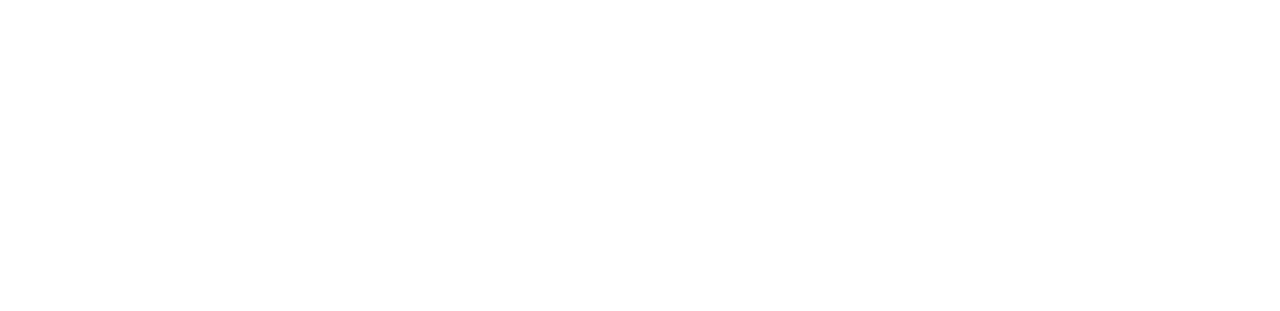
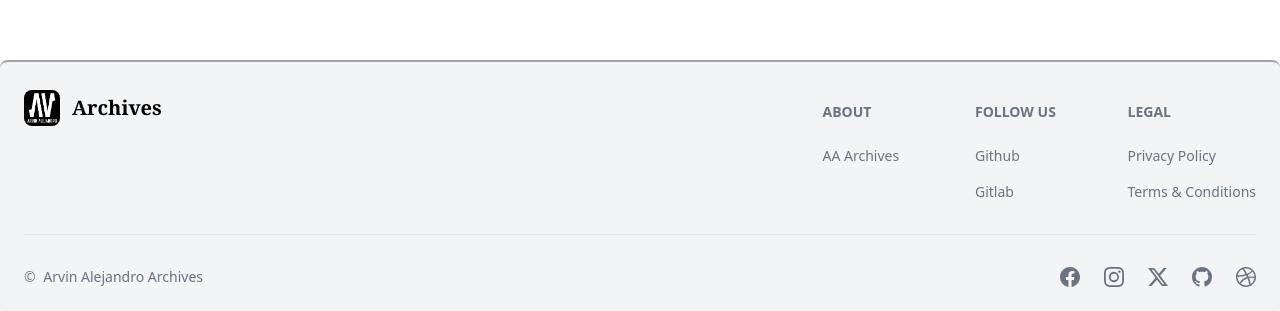
Before and after one commit to arvinalejandro/blog-app, a React (Vite) app in the folder client/: page / in a window 1280 px wide. Shown: the part 820-1131 px from the top of the page. Before the commit the page ends 800 px from the top, so only its background shows below. Built offline with nearby package versions, Linux system fonts and the light colour scheme.

Commit message:
created footer comp

```diff
--- a/client/src/App.jsx
+++ b/client/src/App.jsx
@@ -6,6 +6,7 @@
 import Dashboard from './pages/Dashboard';
 import Projects from './pages/Projects';
 import Header from './components/Header';
+import FooterComp from './components/FooterComp';
 
 export default function App() {
   return (
@@ -19,6 +20,7 @@
         <Route path='/dashboard' element={<Dashboard />} />
         <Route path='/projects' element={<Projects />} />
       </Routes>
+      <FooterComp />
     </BrowserRouter>
   );
 }
--- /dev/null
+++ b/client/src/components/FooterComp.jsx
@@ -0,0 +1,100 @@
+import { Footer } from 'flowbite-react';
+import { Link } from 'react-router-dom';
+import {
+  BsFacebook,
+  BsInstagram,
+  BsTwitterX,
+  BsGithub,
+  BsDribbble,
+} from 'react-icons/bs';
+import logo from '../assets/arvin_logo.png';
+const FooterComp = () => {
+  return (
+    <Footer container className='border-t-2 border-gray-400 bg-gray-100'>
+      <div className='w-full max-w-7xl mx-auto'>
+        <div className='grid w-full justify-between sm:flex md:grid-cols-1'>
+          <div className='my-1'>
+            <Link
+              to='/'
+              className='flex self-center whitespace-nowrap text-sm sm:text-xl'
+            >
+              <img
+                src={logo}
+                className='mr-3 h-9 w-9  rounded-lg'
+                alt='Arvin Logo'
+              />
+              <span className='self-center whitespace-nowrap text-xl font-serif font-semibold dark:text-white'>
+                Archives
+              </span>
+            </Link>
+          </div>
+          <div className='grid grid-cols-2 gap-8 mt-4 sm:grid-cols-3 sm:gap-6'>
+            <div>
+              <Footer.Title title='About' />
+              <Footer.LinkGroup col>
+                <Footer.Link
+                  href='/about'
+                  target='_blank'
+                  rel='noopener noreferrer'
+                >
+                  AA Archives
+                </Footer.Link>
+              </Footer.LinkGroup>
+            </div>
+
+            <div>
+              <Footer.Title title='Follow Us' />
+              <Footer.LinkGroup col>
+                <Footer.Link
+                  href='https://www.github.com/arvinalejandro'
+                  target='_blank'
+                  rel='noopener noreferrer'
+                >
+                  Github
+                </Footer.Link>
+
+                <Footer.Link
+                  href='https://www.gitlab.com/arvinalejandro'
+                  target='_blank'
+                  rel='noopener noreferrer'
+                >
+                  Gitlab
+                </Footer.Link>
+              </Footer.LinkGroup>
+            </div>
+
+            <div>
+              <Footer.Title title='Legal' />
+              <Footer.LinkGroup col>
+                <Footer.Link href='#' target='_blank' rel='noopener noreferrer'>
+                  Privacy Policy
+                </Footer.Link>
+
+                <Footer.Link href='#' target='_blank' rel='noopener noreferrer'>
+                  Terms & Conditions
+                </Footer.Link>
+              </Footer.LinkGroup>
+            </div>
+          </div>
+        </div>
+        <Footer.Divider />
+        <div className='w-full sm:flex sm:items-center sm:justify-between'>
+          <Footer.Copyright
+            href='#'
+            by='Arvin Alejandro Archives'
+            year={new Date().getFullYear}
+          />
+          <div className='flex gap-6 sm:mt-0 sm:justify-center mt-4'>
+            <Footer.Icon href='#' icon={BsFacebook} />
+            <Footer.Icon href='#' icon={BsInstagram} />
+            <Footer.Icon href='#' icon={BsTwitterX} />
+            <Footer.Icon href='#' icon={BsGithub} />
+            <Footer.Icon href='#' icon={BsDribbble} />
+          </div>
+        </div>
+      </div>
+    </Footer>
+  );
+};
+
+export default FooterComp;
--- a/client/src/components/Header.jsx
+++ b/client/src/components/Header.jsx
@@ -9,13 +9,9 @@
   const activeNav = 'text-gray-800 hover:text-gray-800';
   const inActiveNav = 'text-gray-500 hover:text-gray-800';
   return (
-    <Navbar className='border-b-2 border-gray-400 bg-gray-300 fixed w-full top-0 left-0 z-50'>
+    <Navbar className='border-b-2 border-gray-400 rounded bg-gray-300 fixed w-full top-0 left-0 z-50'>
       <Navbar.Brand as={Link} href='/'>
-        <img
-          src={logo}
-          className='mr-3 h-6 w-9 sm:h-9 rounded-lg'
-          alt='Arvin Logo'
-        />
+        <img src={logo} className='mr-3 h-9 w-9 rounded-lg' alt='Arvin Logo' />
         <span className='self-center whitespace-nowrap text-xl font-serif font-semibold dark:text-white'>
           Archives
         </span>
--- a/client/src/pages/Home.jsx
+++ b/client/src/pages/Home.jsx
@@ -1,3 +1,3 @@
 export default function Home() {
-  return <div>Home</div>;
+  return <div className='min-h-screen mt-20'>Home</div>;
 }
```
